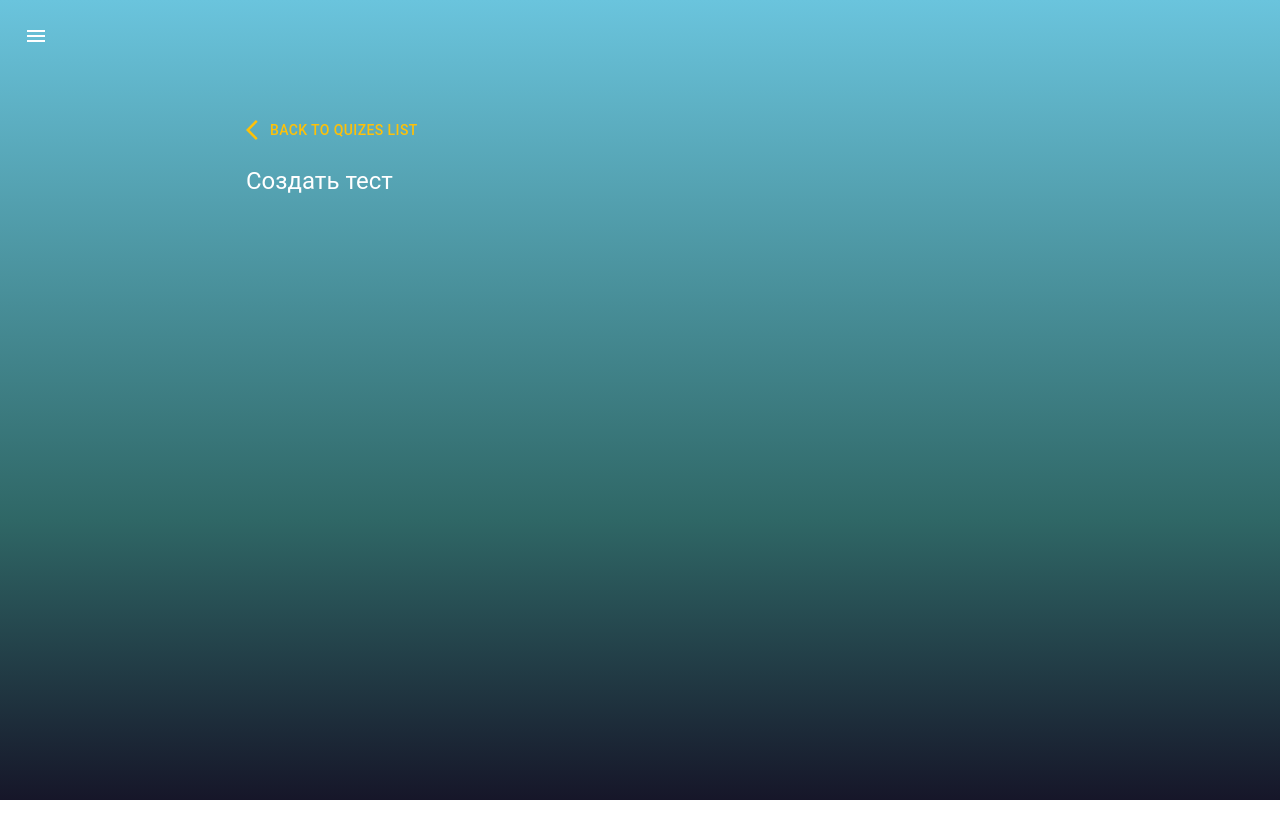
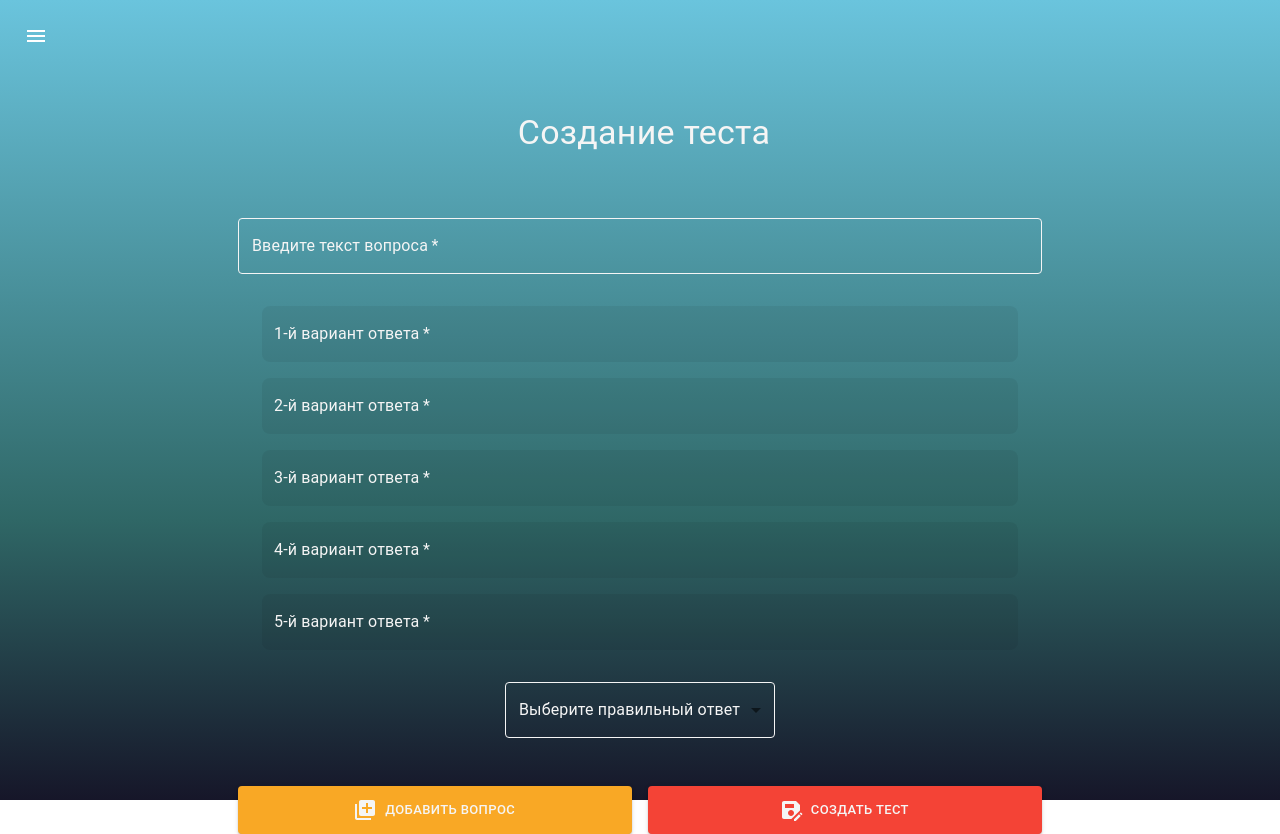
Before and after one commit to HabArt1978/quizerland_react-redux-ts, a React (Create React App) app: page /create-quiz in a window 1280 px wide. Before the commit the page ends 800 px from the top, so only its background shows below. Built offline with nearby package versions, Linux system fonts and the light colour scheme.

Commit message:
Добавил шаблон создания теста в CreateQuiz

```diff
--- a/src/pages/Auth/Registration.tsx
+++ b/src/pages/Auth/Registration.tsx
@@ -3,7 +3,6 @@ import { Typography } from "@mui/material"
 import CssBaseline from "@mui/material/CssBaseline"
 import TextField from "@mui/material/TextField"
 import Button from "@mui/material/Button"
-import ButtonGroup from "@mui/material/ButtonGroup"
 import Box from "@mui/material/Box"
 import HowToRegIcon from "@mui/icons-material/HowToReg"
 
--- a/src/pages/CreateQuiz.tsx
+++ b/src/pages/CreateQuiz.tsx
@@ -1,9 +1,51 @@
+import { useState } from "react"
 import Container from "@mui/material/Container"
 import { Typography } from "@mui/material"
-import { BackToQuizesButton } from "../components/UI/BackToQuizesButton"
 import CssBaseline from "@mui/material/CssBaseline"
+import TextField from "@mui/material/TextField"
+import Button from "@mui/material/Button"
+import LibraryAddIcon from "@mui/icons-material/LibraryAdd"
+import SaveAsIcon from "@mui/icons-material/SaveAs"
+import InputLabel from "@mui/material/InputLabel"
+import MenuItem from "@mui/material/MenuItem"
+import FormControl from "@mui/material/FormControl"
+import Select, { SelectChangeEvent } from "@mui/material/Select"
+import theme from "../mui-theme"
+
+type InputField = {
+  label: string
+  id: number
+}
 
 const CreateQuiz = () => {
+  const [age, setAge] = useState("")
+
+  const handleChange = (event: SelectChangeEvent) => {
+    setAge(event.target.value)
+  }
+
+  const inputAnswersFields: InputField[] = [
+    {
+      label: "1-й вариант ответа",
+      id: 1,
+    },
+    {
+      label: "2-й вариант ответа",
+      id: 2,
+    },
+    {
+      label: "3-й вариант ответа",
+      id: 3,
+    },
+    {
+      label: "4-й вариант ответа",
+      id: 4,
+    },
+    {
+      label: "5-й вариант ответа",
+      id: 5,
+    },
+  ]
   return (
     <div
       style={{
@@ -19,21 +61,173 @@ const CreateQuiz = () => {
           sx={{
             display: "flex",
             flexDirection: "column",
-            textAlign: "start",
+            textAlign: "center",
             mb: "2rem",
             pt: "7rem",
           }}
         >
-          <BackToQuizesButton />
           <Typography
-            variant="h5"
+            variant="h4"
             component="h1"
-            color="#fff"
+            color={theme.palette.primary.contrastText}
             gutterBottom
-            sx={{ pl: "0.5rem", mb: 0 }}
+            sx={{ pl: "0.5rem", mb: "4rem" }}
           >
-            Создать тест
+            Создание теста
           </Typography>
+
+          <TextField
+            fullWidth
+            type="text"
+            label="Введите текст вопроса"
+            required
+            variant="outlined"
+            // error
+            // helperText="Неверный ввод."
+            sx={{
+              pb: "2rem",
+              // цвет текста input
+              input: { color: `${theme.palette.info.contrastText}` },
+              // цвет label по умолчанию
+              "& .MuiInputLabel-root": {
+                color: theme.palette.info.contrastText,
+              },
+              // цвет label при активации input
+              "& .MuiInputLabel-root:hover": {
+                color: theme.palette.primary.dark,
+              },
+              // цвет рамки Input по умолчанию
+              "& .MuiOutlinedInput-root": {
+                "& > fieldset": {
+                  border: `1px solid ${theme.palette.info.contrastText}`,
+                },
+              },
+              // цвет рамки Input при наведении
+              "& .MuiOutlinedInput-root:hover": {
+                "& > fieldset": {
+                  border: `2px solid ${theme.palette.primary.dark}`,
+                },
+              },
+            }}
+          />
+
+          <Container>
+            {inputAnswersFields.map(field => (
+              <TextField
+                key={field.id}
+                fullWidth
+                type="text"
+                label={field.label}
+                required
+                variant="filled"
+                InputProps={{ disableUnderline: true }}
+                // error
+                // helperText="Неверный ввод."
+                sx={{
+                  mb: "1rem",
+                  input: { color: "#f5f5f5" },
+                  "& .MuiInputLabel-root": {
+                    color: theme.palette.info.contrastText,
+                  },
+                  "& .MuiInputLabel-root:hover": {
+                    color: theme.palette.primary.dark,
+                  },
+
+                  "& .MuiFilledInput-root": {
+                    borderRadius: 2,
+                  },
+                }}
+              />
+            ))}
+          </Container>
+
+          <div>
+            <FormControl
+              sx={{
+                minWidth: 270,
+                mt: "1rem",
+                mb: "3rem",
+                "& .MuiInputLabel-root": {
+                  color: theme.palette.info.contrastText,
+                },
+                "& .MuiInputLabel-root:hover": {
+                  color: theme.palette.primary.dark,
+                },
+                "& .MuiOutlinedInput-root": {
+                  "& > fieldset": {
+                    border: `1px solid ${theme.palette.info.contrastText}`,
+                  },
+                },
+                "& .MuiOutlinedInput-root:hover": {
+                  "& > fieldset": {
+                    border: `2px solid ${theme.palette.primary.dark}`,
+                  },
+                },
+              }}
+            >
+              <InputLabel id="autowidth-label">
+                Выберите правильный ответ
+              </InputLabel>
+              <Select
+                labelId="autowidth-label"
+                id="select-autowidth"
+                value={age}
+                onChange={handleChange}
+                autoWidth
+                label="Выберите правильный ответ"
+                sx={{
+                  color: "#f5f5f5",
+                }}
+              >
+                {inputAnswersFields.map(field => (
+                  <MenuItem
+                    key={field.id}
+                    value={field.label}
+                  >
+                    {field.label}
+                  </MenuItem>
+                ))}
+              </Select>
+            </FormControl>
+          </div>
+
+          <span style={{ display: "flex", justifyContent: "space-between" }}>
+            <Button
+              fullWidth
+              size="small"
+              color="primary"
+              variant="contained"
+              sx={{ py: 1.5, bgcolor: theme.palette.primary.dark }}
+              startIcon={
+                <LibraryAddIcon
+                  sx={{
+                    width: "1.5rem",
+                    height: "1.5rem",
+                  }}
+                />
+              }
+            >
+              Добавить вопрос
+            </Button>
+            <span style={{ width: "2rem" }}></span>
+            <Button
+              fullWidth
+              size="small"
+              color="secondary"
+              variant="contained"
+              sx={{ py: 1.5, bgcolor: theme.palette.secondary.dark }}
+              startIcon={
+                <SaveAsIcon
+                  sx={{
+                    width: "1.5rem",
+                    height: "1.5rem",
+                  }}
+                />
+              }
+            >
+              Создать тест
+            </Button>
+          </span>
         </Container>
       </Container>
     </div>
```
